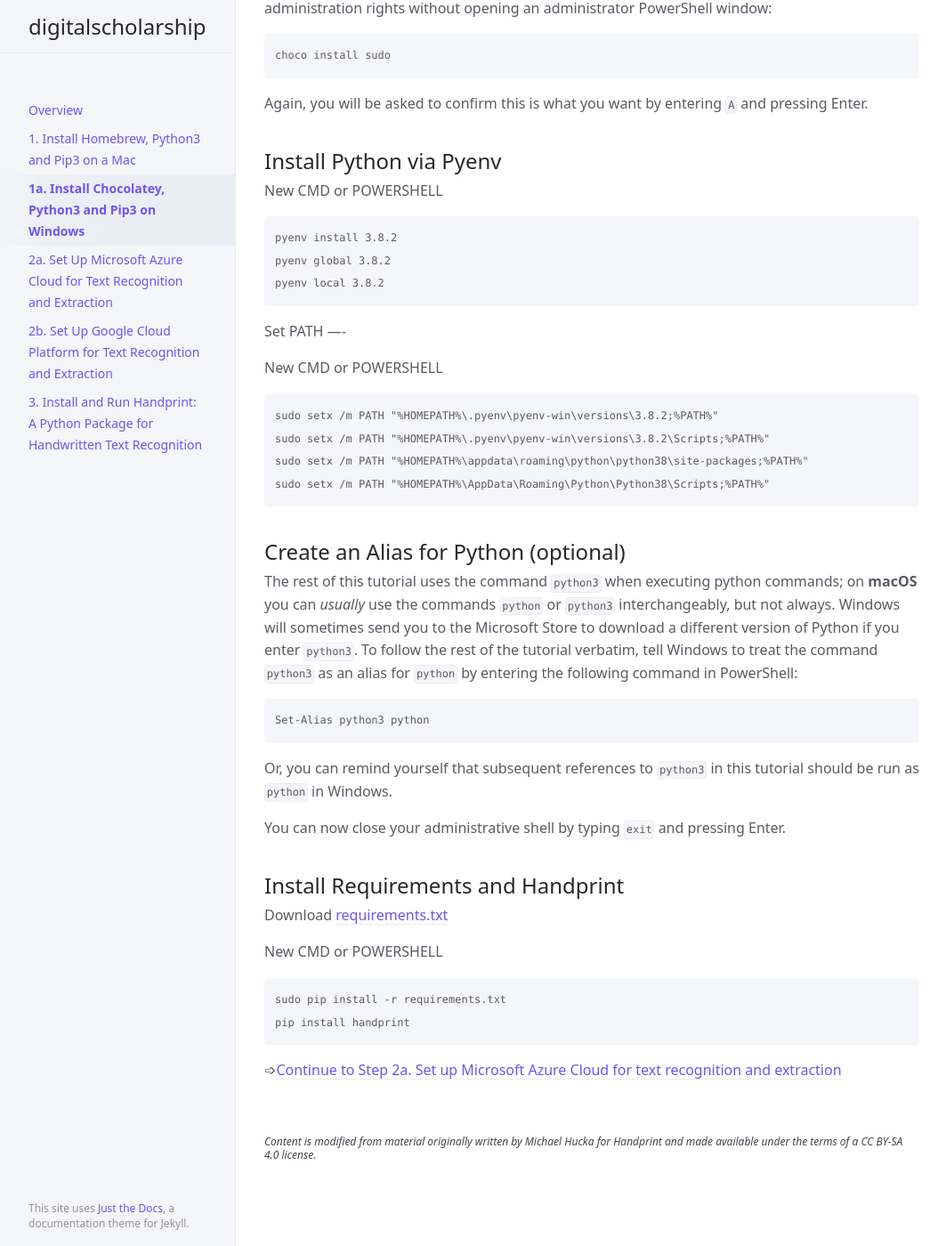
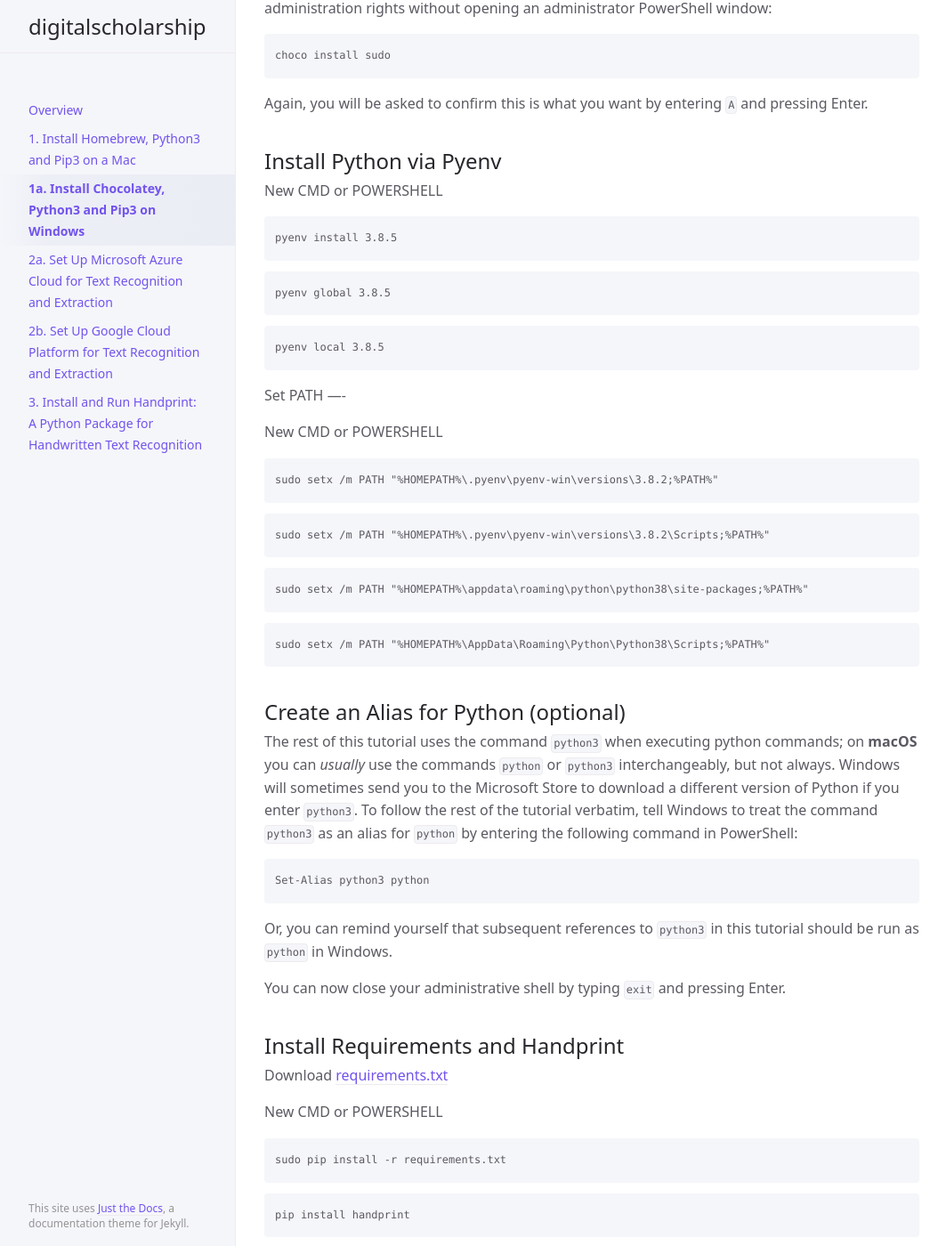
Before and after one commit to ccarvel/digitalscholarship, a Jekyll site: the page built from step_1a_win_cli.md, in a window 1280 px wide and 1400 px high, scrolled down 744 px. Shown: the whole window at 89% size, without its empty margins (107-1170 px from the left). Built offline with Jekyll 4.4.1, drawn with Linux system fonts in a browser that asks for light colours.

Commit message:
Update step_1a_win_cli.md

````diff
--- a/step_1a_win_cli.md
+++ b/step_1a_win_cli.md
@@ -42,9 +42,13 @@ Install Python via Pyenv
 
 New CMD or POWERSHELL
 ```
-pyenv install 3.8.2
-pyenv global 3.8.2
-pyenv local 3.8.2
+pyenv install 3.8.5
+```
+```
+pyenv global 3.8.5
+```
+```
+pyenv local 3.8.5
 ```
 Set PATH
 ----
@@ -53,8 +57,14 @@ New CMD or POWERSHELL
 
 ```
 sudo setx /m PATH "%HOMEPATH%\.pyenv\pyenv-win\versions\3.8.2;%PATH%"
+```
+```
 sudo setx /m PATH "%HOMEPATH%\.pyenv\pyenv-win\versions\3.8.2\Scripts;%PATH%"
+```
+```
 sudo setx /m PATH "%HOMEPATH%\appdata\roaming\python\python38\site-packages;%PATH%"
+```
+```
 sudo setx /m PATH "%HOMEPATH%\AppData\Roaming\Python\Python38\Scripts;%PATH%"
 ```
 
@@ -80,6 +90,8 @@ New CMD or POWERSHELL
 
 ```
 sudo pip install -r requirements.txt
+```
+```
 pip install handprint
 ```
 
````
